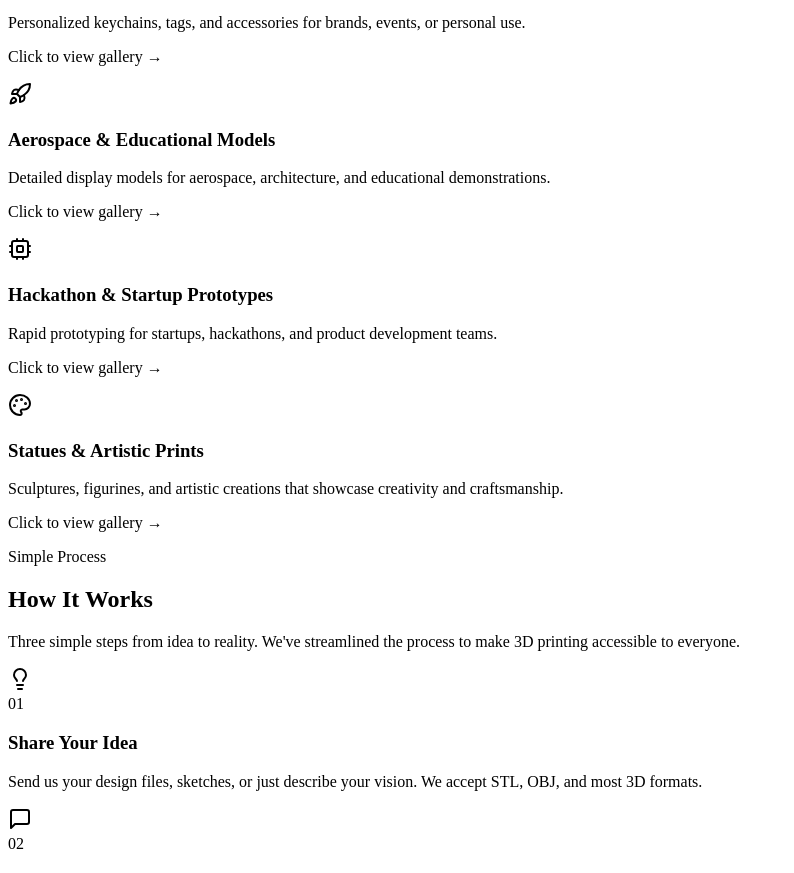
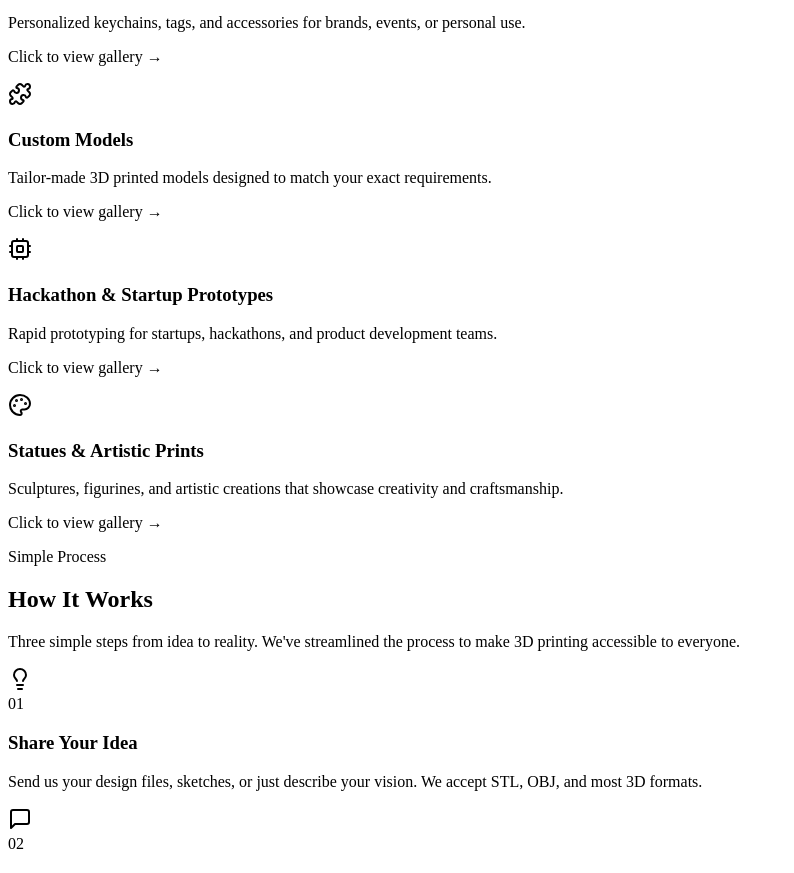
Before and after one commit to DHEENADHAYALAN-M/Spectra-3D-Hub, a React (Vite) app in the folder client/: page / in a window 1280 px wide. Shown: the part 860-1733 px from the top of the page, without its empty margins (0-794 px from the left). Built offline with nearby package versions, Linux system fonts and the light colour scheme.

Commit message:
modified:   client/src/components/ServicesSection.tsx

```diff
--- a/client/src/components/ServicesSection.tsx
+++ b/client/src/components/ServicesSection.tsx
@@ -1,5 +1,5 @@
 import { motion } from "framer-motion";
-import { Lightbulb, Lamp, Key, Rocket, Cpu, Palette } from "lucide-react";
+import { Lightbulb, Lamp, Key, Puzzle, Cpu, Palette } from "lucide-react";
 import { useState } from "react";
 import { GalleryCategory, serviceToCategoryMap } from "./galleryData";
 import { GalleryModal } from "./GalleryModal";
@@ -27,9 +27,9 @@ const services = [
     color: "from-green-400 to-emerald-500",
   },
   {
-    icon: Rocket,
-    title: "Aerospace & Educational Models",
-    description: "Detailed display models for aerospace, architecture, and educational demonstrations.",
+    icon: Puzzle,
+    title: "Custom Models",
+    description: "Tailor-made 3D printed models designed to match your exact requirements.",
     video: "https://cdn.coverr.co/videos/coverr-3d-printer-8571/1080p.mp4",
     color: "from-blue-400 to-indigo-500",
   },
```
